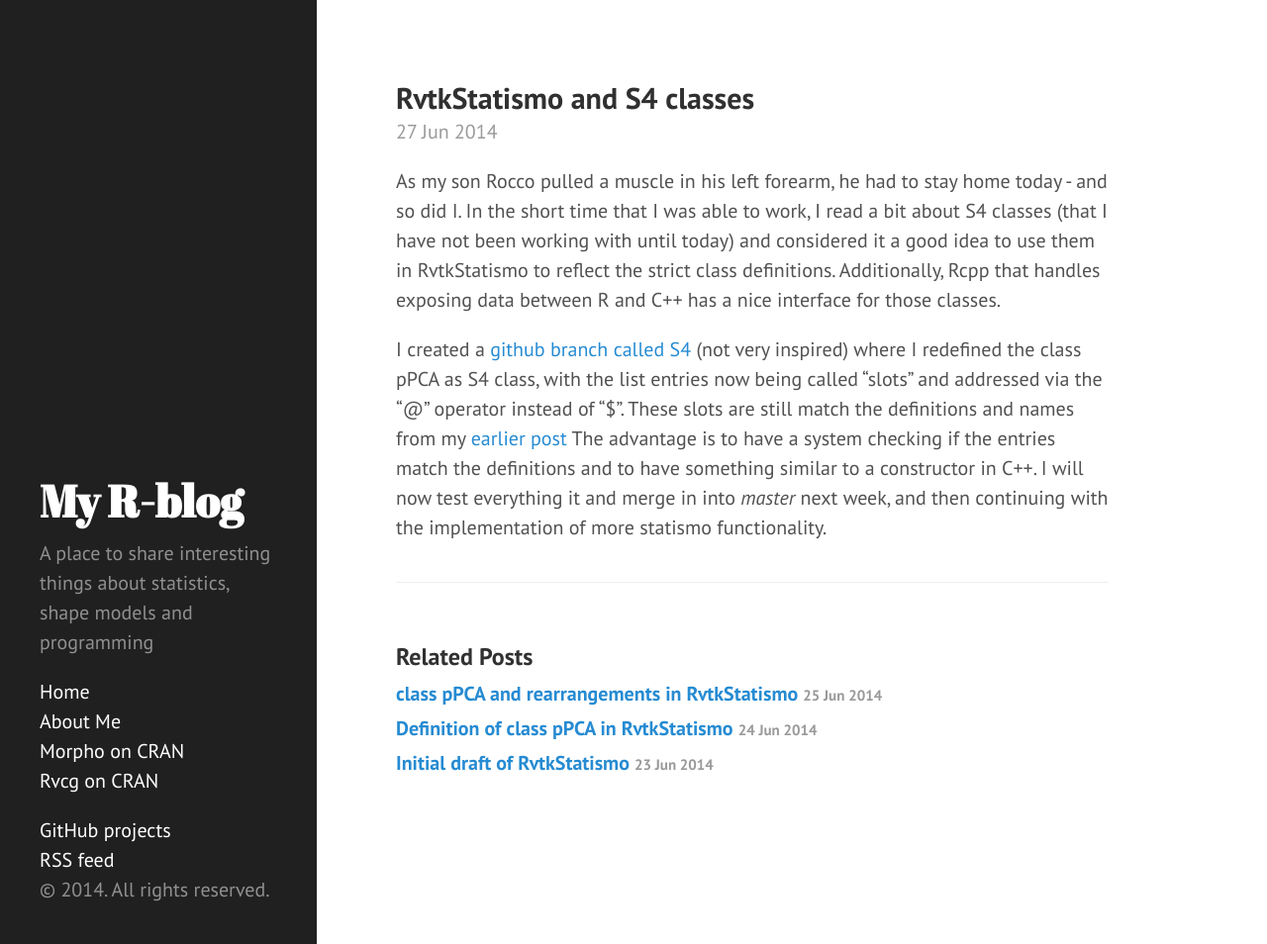
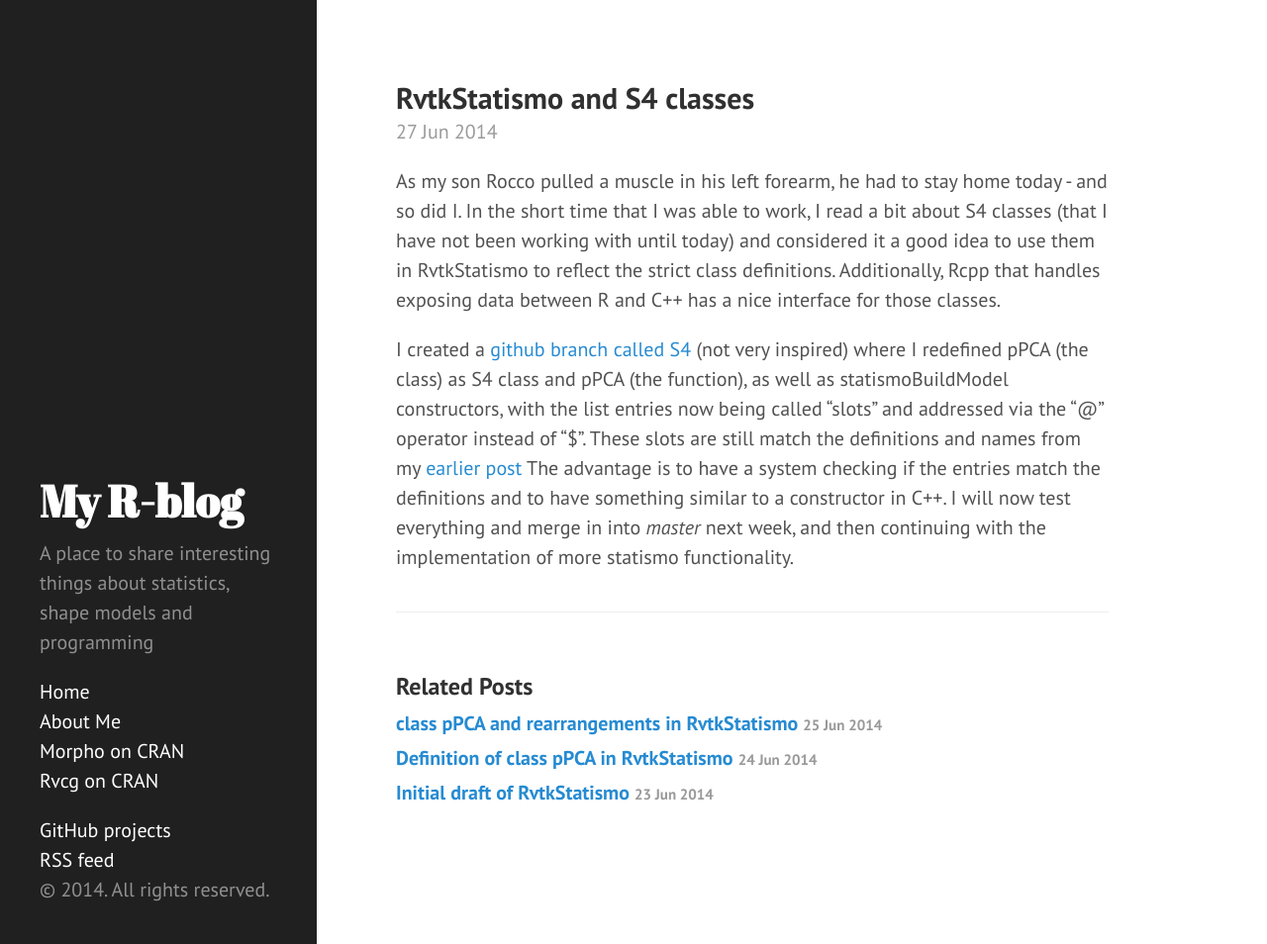
Before and after one commit to zarquon42b/zarquon42b.github.io, a Jekyll site: the page built from _posts/2014-06-27-S4classes.md, in a window 1280 px wide and 954 px high. Shown: the whole window at 99% size. Built offline with Jekyll 4.4.1, drawn with Linux system fonts in a browser that asks for light colours; Markdown is read by kramdown in place of the engine named in the settings; comment, search, counter and statistics services are not loaded.

Commit message:
typofix
Signed-off-by: schlager <zarquon42@gmail.com>

```diff
--- a/_posts/2014-06-27-S4classes.md
+++ b/_posts/2014-06-27-S4classes.md
@@ -7,4 +7,4 @@ title: RvtkStatismo and S4 classes
 As my son Rocco pulled a muscle in his left forearm, he had to stay home today - and so did I.
 In the short time that I was able to work, I read a bit about S4 classes (that I have not been working with until today) and considered it a good idea to use them in RvtkStatismo to reflect the strict class definitions. Additionally, Rcpp that handles exposing data between R and C++ has a nice interface for those classes.
 
-I created a [github branch called S4](https://github.com/zarquon42b/RvtkStatismo/tree/S4) (not very inspired) where I redefined the class pPCA as S4 class, with the list entries now being called "slots" and addressed via the "@" operator instead of "$". These slots are still match the definitions and names from my [earlier post](/2014/06/24/RvtkpPCA/) The advantage is to have a system checking if the entries match the definitions and to have something similar to a constructor in C++. I will now test everything it and merge in into *master* next week, and then continuing with the implementation of more statismo functionality.
+I created a [github branch called S4](https://github.com/zarquon42b/RvtkStatismo/tree/S4) (not very inspired) where I redefined pPCA (the class) as S4 class and pPCA (the function), as well as statismoBuildModel constructors, with the list entries now being called "slots" and addressed via the "@" operator instead of "$". These slots are still match the definitions and names from my [earlier post](/2014/06/24/RvtkpPCA/) The advantage is to have a system checking if the entries match the definitions and to have something similar to a constructor in C++. I will now test everything and merge in into *master* next week, and then continuing with the implementation of more statismo functionality.
```
